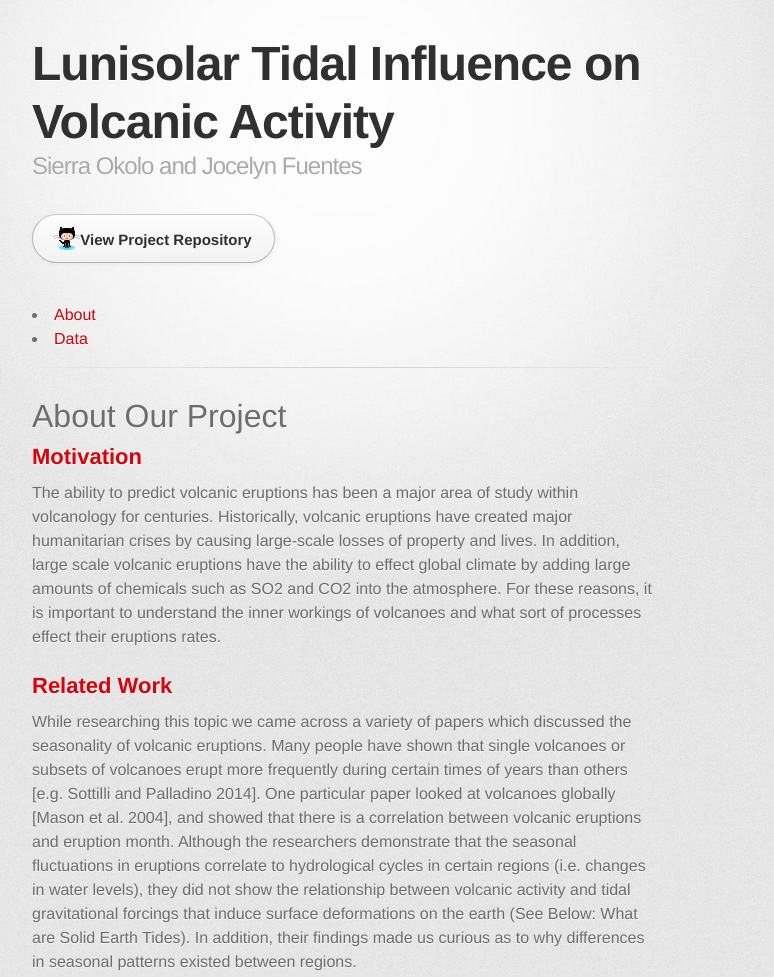
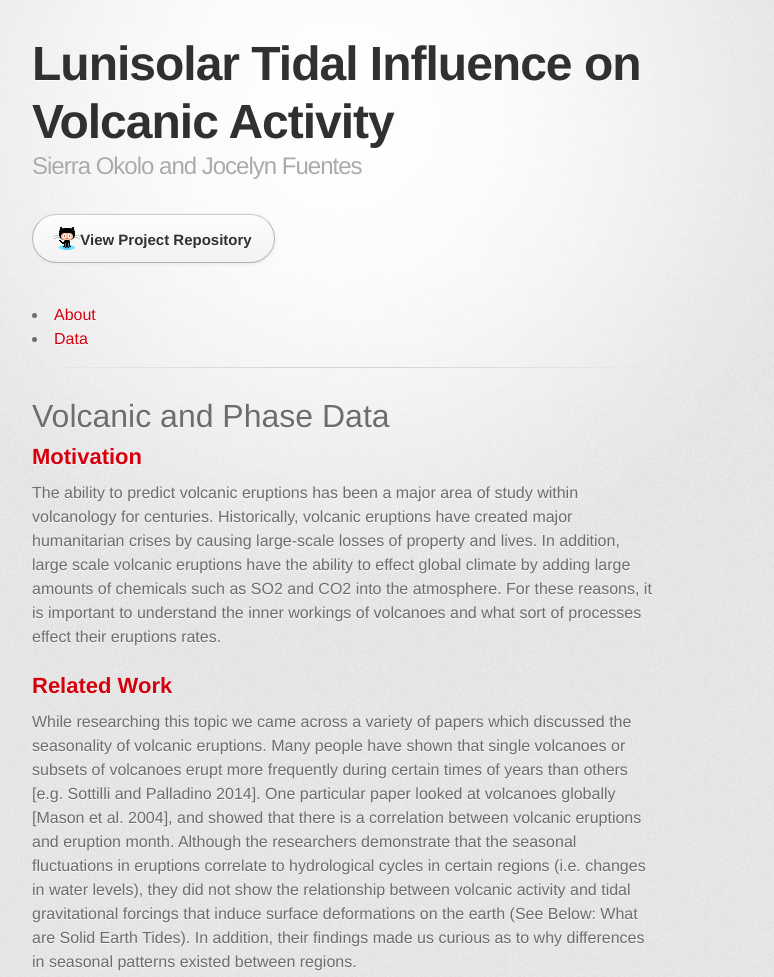
Before and after one commit to JocelynF/JocelynF.github.io, a plain HTML site: page data.html in a window 1280 px wide. Shown: the top 977 px of the page, without its empty margins (298-1072 px from the left). Drawn offline with Linux system fonts and the light colour scheme; a web font is replaced by a local one.

Commit message:
Update data.html
Changed Header

```diff
--- a/data.html
+++ b/data.html
@@ -33,7 +33,7 @@
 
         <section id="main_content">
           <h1>
-            About Our Project
+           Volcanic and Phase Data
             <a id="welcome-to-github-pages" class="anchor" href="#welcome-to-github-pages" aria-hidden="true"><span class="octicon octicon-link"></span></a>
           </h1>
             <h2>
```
